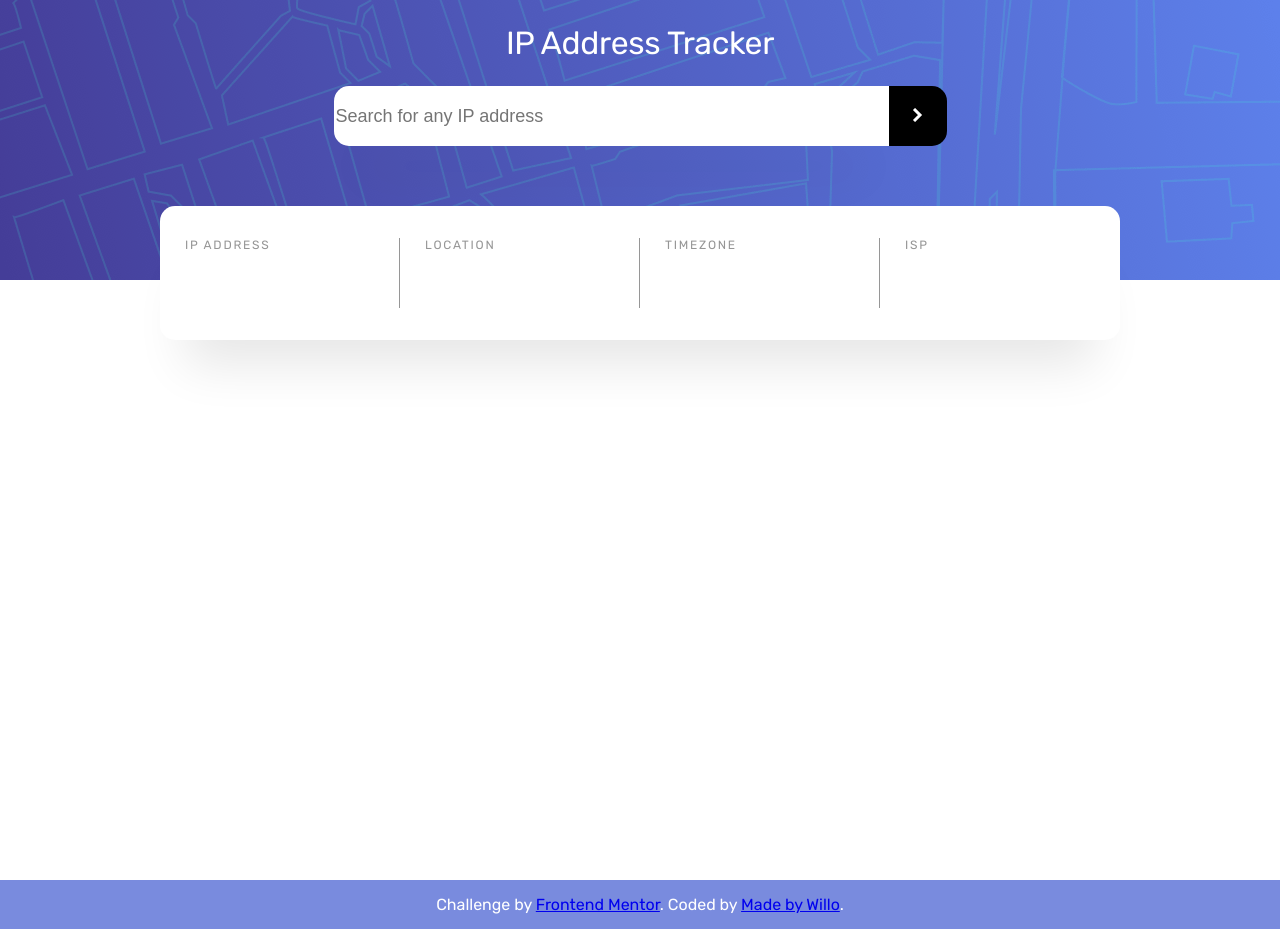
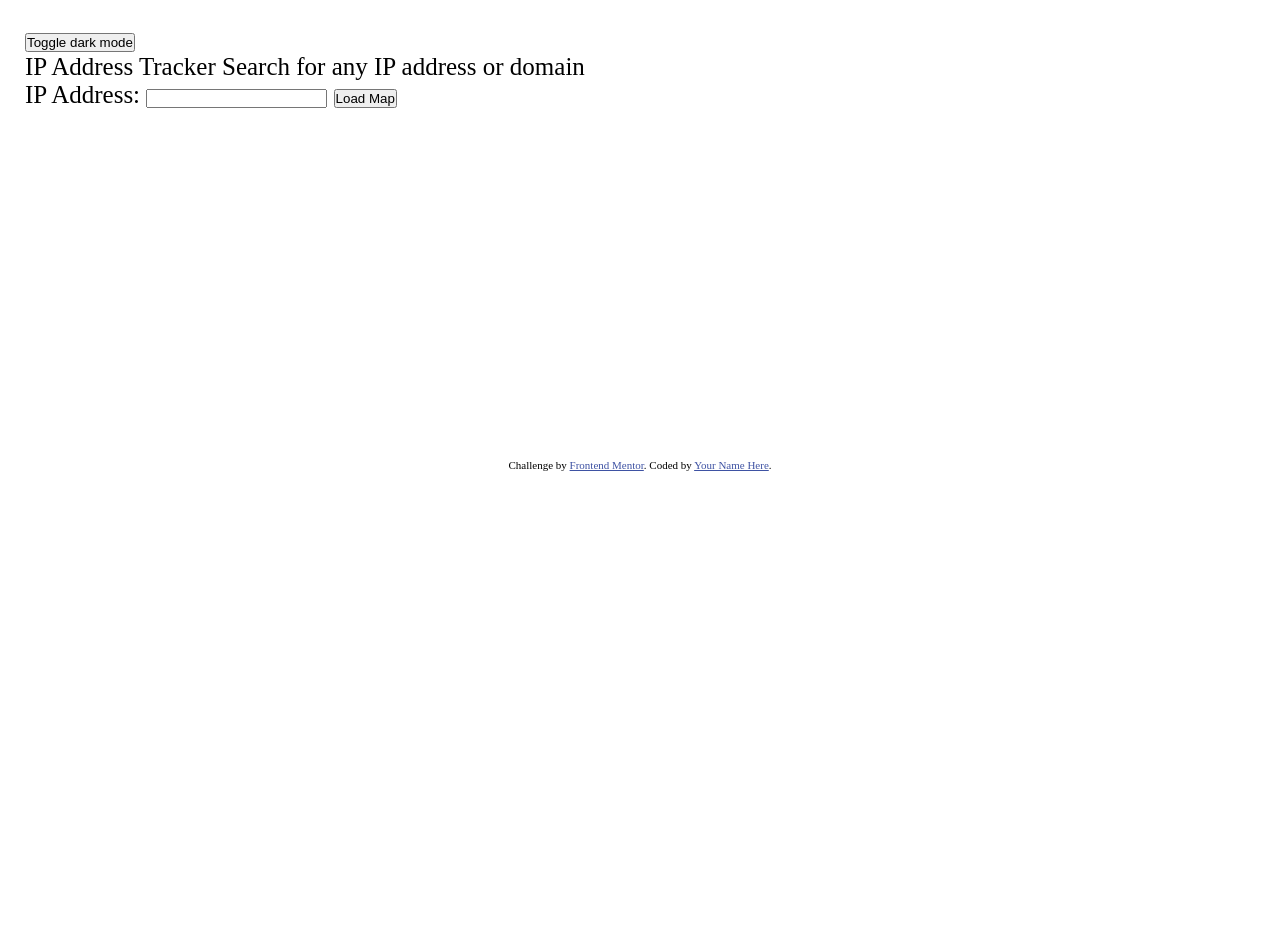
Before and after one commit to Louise-Ann93/Map-Challenge, a plain HTML site: page index.html in a window 1280 px wide. After the commit the page ends 800 px from the top, so only its background shows below. Drawn offline with nearby package versions, Linux system fonts and the light colour scheme.

Commit message:
Revert "desktop"
This reverts commit d36199876a44ab00044cc2036d7736d34c24b3cf.

```diff
--- a/index.html
+++ b/index.html
@@ -7,10 +7,6 @@
 
 	<link rel="icon" type="image/png" sizes="32x32" href="./images/favicon-32x32.png">
 	<link rel="stylesheet" href="stylesheet.css">
-	<link rel="preconnect" href="https://fonts.googleapis.com">
-	<link rel="preconnect" href="https://fonts.gstatic.com" crossorigin>
-	<link href="https://fonts.googleapis.com/css2?family=Rubik&display=swap" rel="stylesheet">
-
 
 	<link rel="stylesheet" href="https://unpkg.com/leaflet@1.9.3/dist/leaflet.css"
 		  integrity="sha256-kLaT2GOSpHechhsozzB+flnD+zUyjE2LlfWPgU04xyI="
@@ -22,44 +18,34 @@
 
 	<title>Frontend Mentor | IP Address Tracker</title>
 
+	<!-- Feel free to remove these styles or customise in your own stylesheet 👍 -->
+	<style>
+		.attribution {
+			font-size: 11px;
+			text-align: center;
+		}
+
+		.attribution a {
+			color: hsl(228, 45%, 44%);
+		}
+	</style>
 </head>
 <body onload="getIpData()">
+<button onclick="toggleDarkMode()">Toggle dark mode</button>
 
-<div class="wrapper">
-	<div class="title">IP Address Tracker</div>
-	<div class="form-wrapper">
-		<label for="ip-address-input"></label>
-		<input class="ip-address-input" type="text" id="ip-address-input" placeholder="Search for any IP address"/>
-		<button class="button" id="load-map-button"><img src="images/icon-arrow.svg" alt="right arrow"></button>
-	</div>
-	<span class="error" id="error"></span>
+<div>
+	IP Address Tracker
+	Search for any IP address or domain
+</div>
+<label for="ip-address-input">IP Address:</label>
+<input type="text" id="ip-address-input"/>
+<button id="load-map-button">Load Map</button>
 
-	<div class="add-info">
-		<span class="inner-grid">
-			<span class="row">IP ADDRESS</span>
-			<span class="info" id="ip-address"></span>
-		</span>
-		<span class="inner-grid">
-			<span class="row">LOCATION</span>
-			<span class="info" id="location"></span>
-		</span>
-		<span class="inner-grid">
-			<span class="row">TIMEZONE</span>
-			<span class="info" id="timezone"></span>
-		</span>
-		<span class="inner-grid">
-			<span class="row">ISP</span>
-			<span class="info" id="isp"></span>
-		</span>
-	</div>
-</div>
+<div id="map"></div>
 
-<div class="map" id="map"></div>
-
-<!--  Github Links -->
 <div class="attribution">
 	Challenge by <a href="https://www.frontendmentor.io?ref=challenge" target="_blank">Frontend Mentor</a>.
-	Coded by <a href="https://madebywillo.co.uk/" target="_blank">Made by Willo</a>.
+	Coded by <a href="#">Your Name Here</a>.
 </div>
 
 <script src="https://code.jquery.com/jquery-3.2.1.min.js"></script>
--- a/script.js
+++ b/script.js
@@ -6,8 +6,9 @@ let map
 const ipAddressInput = document.getElementById('ip-address-input');
 const loadMapButton = document.getElementById('load-map-button');
 
-loadMapButton.addEventListener('click', function () {
+loadMapButton.addEventListener('click', function() {
 	const ipAddress = ipAddressInput.value;
+	console.log(ipAddress); // This should now log the value entered in the input field
 	getIpData(ipAddress, loadMap);
 });
 
@@ -27,19 +28,15 @@ function fetchGeolocationData(ipAddress) {
 	console.log(ipAddress);
 	$.ajax({
 		url: "https://geo.ipify.org/api/v1",
-		data: {apiKey: api_key, ipAddress: ipAddress},
+		data: { apiKey: api_key, ipAddress: ipAddress },
 		success: function (data) {
+			console.log(data);
 			lat = data.location.lat;
 			lng = data.location.lng;
 			loadMap();
-
-			document.getElementById('ip-address').innerHTML = data.ip;
-			document.getElementById('location').innerHTML = `${data.location.city}, ${data.location.country}, <br> ${data.location.region}, ${data.location.postcode ? data.location.postcode : ''}`;
-			document.getElementById('timezone').innerHTML = data.location.timezone;
-			document.getElementById('isp').innerHTML = data.isp;
 		},
 		error: function () {
-			document.getElementById('error').innerHTML = 'Incorrect details added. Please try again';
+			alert('Incorrect details added. Please try again')
 		}
 	});
 }
@@ -51,7 +48,8 @@ function loadMap() {
 
 	let latlng = L.latLng(lat, lng);
 	map = L.map('map', {
-		Zoom: false
+		keyboard: true,
+		dragging: true,
 	}).setView(latlng, 15);
 
 	L.tileLayer('https://tile.openstreetmap.org/{z}/{x}/{y}.png', {
@@ -62,3 +60,8 @@ function loadMap() {
 		.bindPopup('You\'re here!')
 		.openPopup();
 }
+
+function toggleDarkMode() {
+	var element = document.body;
+	element.classList.toggle("dark-mode");
+}
--- a/stylesheet.css
+++ b/stylesheet.css
@@ -1,148 +1,24 @@
-/* Colours */
-:root {
-
-	/* Primary*/
-	--Very-Dark-Gray: hsl(0, 0%, 17%);
-	--Dark-Gray: hsl(0, 0%, 59%);
+* {
+	box-sizing: border-box;
+	margin: 0;
+	padding: 0;
 }
 
-/* Default */
-
 body {
-	margin: 0;
-	padding: 0;
-	box-sizing: border-box;
-	height: 100dvh;
-	min-width: 100vw;
-	font-size: 18px;
-	font-family: 'Rubik', sans-serif;
+	min-height: 100vh;
+	min-width: 100%;
+	padding: 25px;
+	background-color: white;
+	color: black;
+	font-size: 25px;
 }
 
-/* Mobile */
-@media screen and (max-width: 640px) {
-
+.dark-mode {
+	background-color: black;
+	color: white;
 }
 
-/* Desktop */
-@media screen and (min-width: 640px) {
-	/* Hero */
-	.wrapper {
-		background-image: url("images/pattern-bg-desktop.png");
-		background-size: cover;
-		background-repeat: no-repeat;
-		width: 100vw;
-		height: 280px;
-		display: flex;
-		justify-items: center;
-		flex-direction: column;
-		align-items: center;
-	}
-
-	.title {
-		font-weight: 500;
-		font-size: 32px;
-		line-height: 30px;
-		letter-spacing: -0.285714px;
-		color: #FFFFFF;
-		margin: 28px 0;
-	}
-
-	.form-wrapper {
-		display: flex;
-		align-items: center;
-	}
-
-	.ip-address-input {
-		background: #FFFFFF;
-		box-shadow: 0 50px 50px -25px rgba(0, 0, 0, 0.0983665);
-		border-radius: 15px 0 0 15px;
-		border: none;
-		width: 555px;
-		height: 58px;
-		font-size: 18px;
-		line-height: 21px;
-		color: var(--Very-Dark-Gray);
-	}
-
-	input[type=text]:is(:focus, :active) {
-		border: none;
-		outline: none;
-	}
-
-	.error {
-
-	}
-
-	.button {
-		background: #000000;
-		border-radius: 0 15px 15px 0;
-		border: none;
-		margin-left: -4px;
-		height: 60px;
-		width: 58px;
-	}
-
-	/* Info Grid */
-	.add-info {
-		display: grid;
-		grid-template-rows: 1fr;
-		grid-template-columns: repeat(4, 240px);
-		height: 161px;
-		position: relative;
-		top: 60px;
-		background: #FFFFFF;
-		box-shadow: 0 50px 50px -25px rgba(0, 0, 0, 0.0983665);
-		border-radius: 15px;
-		align-items: center;
-	}
-
-	.inner-grid {
-		display: grid;
-		grid-template-rows: repeat(2, 1fr);
-		flex-direction: column;
-		border-right: var(--Dark-Gray) 1px solid;
-		height: 70px;
-		padding: 0 25px;
-		max-width: 275px;
-		overflow-wrap: break-word;
-	}
-
-	.inner-grid:last-child {
-		border: none;
-	}
-
-	.row {
-		font-size: 12px;
-		line-height: 14px;
-		letter-spacing: 1.75px;
-		color: var(--Dark-Gray);
-	}
-
-	.info {
-		font-size: 18px;
-		line-height: 30px;
-		letter-spacing: -0.232143px;
-		color: var(--Very-Dark-Gray);
-		height: 50px;
-	}
-
-	/* Map */
-	#map {
-		z-index: -5;
-		height: 600px;
-		width: 100vw;
-	}
-
-	.attribution {
-		background:  #798bde;
-		color: #FFFFFF;
-		padding: 15px;
-		font-size: 16px;
-		text-align: center;
-	}
-
-	.attribution a:visited {
-		color: darkblue;
-	}
-
+#map {
+	height: 350px;
+	width: 350px;
 }
```
